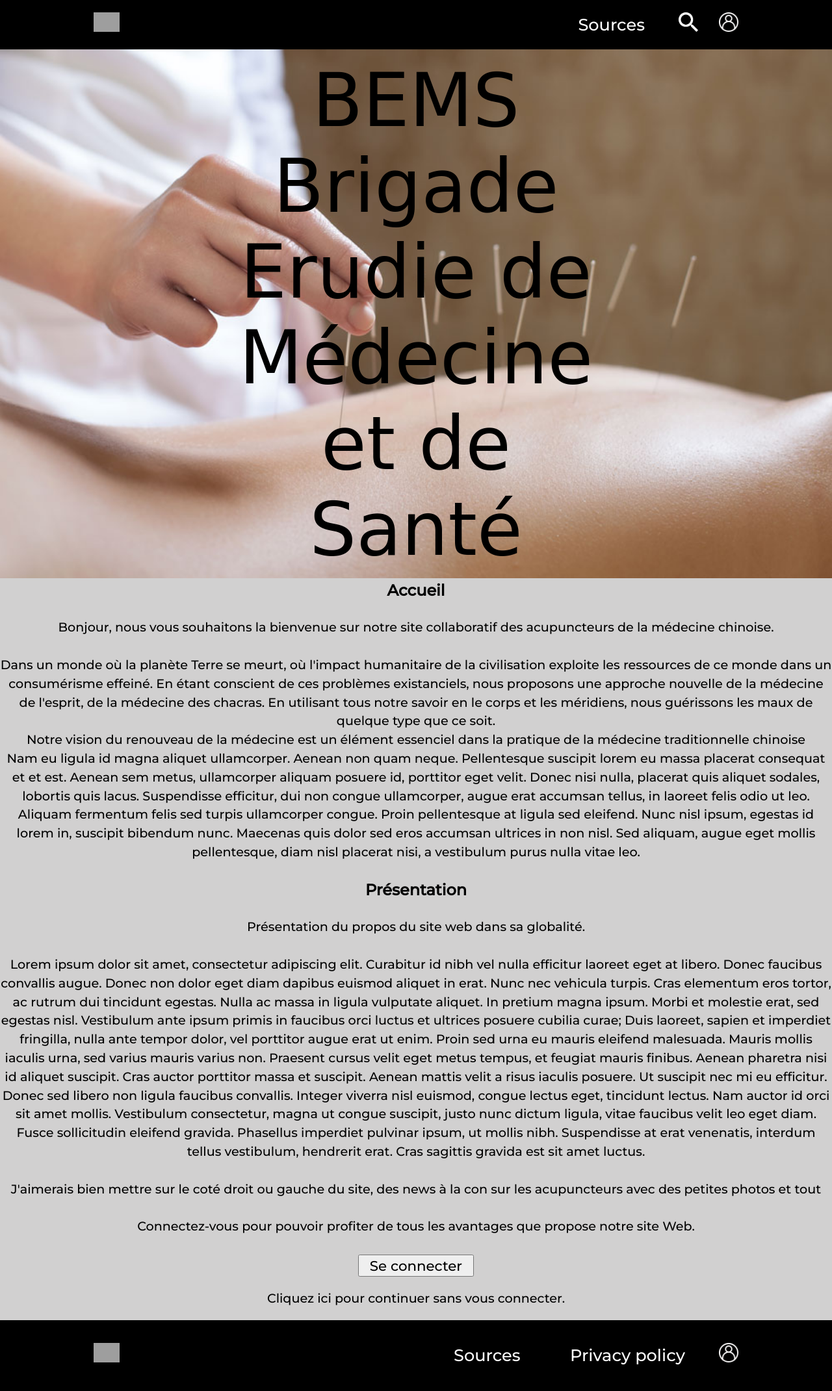
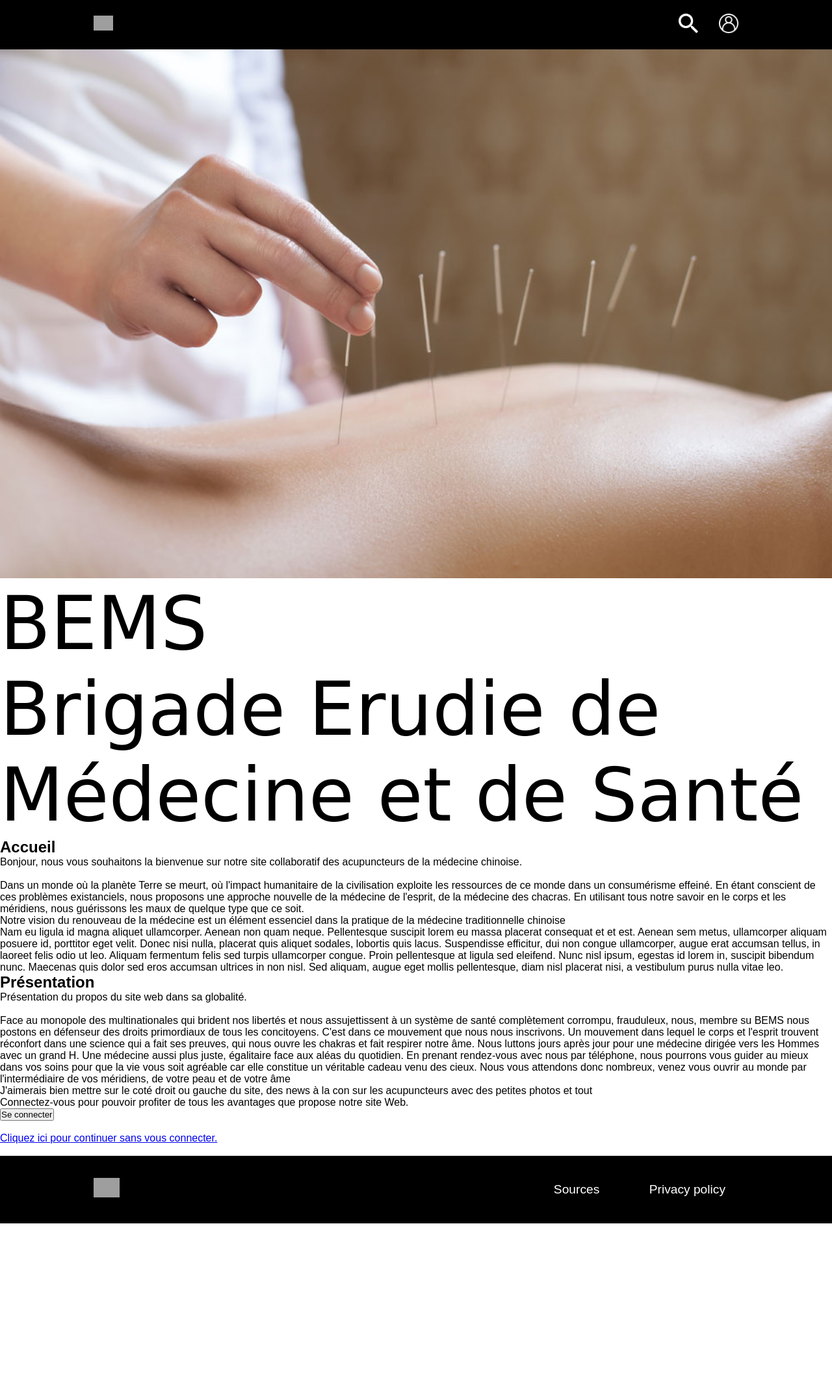
Before and after one commit to bubuoreo/TIDAL, a PHP site: page /login/view/html/index.html in a window 1280 px wide. Shown: the whole page at 65% size. After the commit the page ends 1883 px from the top, so only its background shows below. Run offline with PHP 8.4, Linux system fonts and the light colour scheme; some libraries are stand-ins or nearby versions; grey boxes are pictures that could not be loaded.

Commit message:
maj header et footer css à part

```diff
--- /dev/null
+++ b/view/css/footer.css
@@ -0,0 +1,59 @@
+/*Description du footer*/
+footer {
+    background-color: rgb(0, 0, 0);
+    position: relative;
+    bottom: 0;
+    display: flex;
+    justify-content: space-between;
+    align-items: center;
+    padding: 5px 10%;
+    height: 13vh;
+}
+
+footer a{
+    font-family: "Montserrat", sans-serif;
+    font-weight: 500;
+    font-size: 120%;
+    padding: 2px 16px;
+    color: rgb(255, 255, 255);
+    text-decoration: none;
+}
+
+footer .logo {
+    cursor: pointer;
+    max-width: 10%;
+    max-height: 10%;
+}
+
+footer nav{
+    flex-grow: 1;
+    display: flex;
+    justify-content: flex-end;
+}
+
+footer .nav_links{
+    list-style: none;
+}
+
+footer .nav_links li{
+    display: inline-block;
+    padding: 0px 20px;
+}
+
+footer .nav_links li a {
+    transition: all 0.3s ease 0s;
+}
+
+footer .nav_links li a:hover{
+    color: turquoise;
+}
+
+footer .btn {
+    border: none;
+    cursor: pointer;
+    transition: all 0.3s ease 0s;
+}
+
+footer .btn:hover{
+    background-color: rgba(0,136,169,0.8);
+}
--- /dev/null
+++ b/view/css/header.css
@@ -0,0 +1,68 @@
+/* Configuration des éléments de base pour les affichages des éléments communs*/
+* {
+    box-sizing: border-box;
+    margin: 0;
+    padding: 0;
+    font-family: "Montserrat", sans-serif;
+}
+
+header{
+    background-color: rgb(0, 0, 0);
+    top: 0;
+    display: flex;
+    justify-content: space-between;
+    align-items: center;
+    padding: 5px 10%;
+    height: 2cm;
+}
+
+header a{
+    font-family: "Montserrat", sans-serif;
+    font-weight: 500;
+    padding: 2px 16px;
+    color: rgb(255, 255, 255);
+    text-decoration: none;
+}
+
+header a.decale{
+    margin-left: 55%;
+}
+
+header .logo {
+    cursor: pointer;
+    max-width: 10%;
+    max-height: 10%;
+}
+
+header nav{
+    flex-grow: 1;
+    display: flex;
+    justify-content: flex-end;
+}
+
+header .nav_links{
+    list-style: none;
+}
+
+header .nav_links li{
+    display: inline-block;
+    padding: 0px 20px;
+}
+
+header .nav_links li a {
+    transition: all 0.3s ease 0s;
+}
+
+header .nav_links li a:hover{
+    color: turquoise;
+}
+
+header .btn {
+    border: none;
+    cursor: pointer;
+    transition: all 0.3s ease 0s;
+}
+
+header .btn:hover{
+    background-color: rgba(0,136,169,0.8);
+}
--- a/view/css/index.css
+++ b/view/css/index.css
@@ -1,20 +1,16 @@
 @import url('https://fonts.googleapis.com/css?family=Montserrat:500');
 
-/* Configuration des éléments de base pour les affichages des éléments communs*/
-* {
-    box-sizing: border-box;
-    margin: 0;
-    padding: 0;
-    font-family: "Montserrat", sans-serif;
-}
-
-li, a,button {
+li, a, button {
     font-family: "Montserrat", sans-serif;
     font-weight: 500;
-    font-size: 16pt;
+    /* font-size: 16pt; */
     padding: 2px 16px;
     color: rgb(255, 255, 255);
     text-decoration: none;
+}
+
+button{
+    font-size: 16px;
 }
 
 nav{
@@ -24,24 +20,12 @@ nav{
 }
 
 /* pour la satisfaction du critère d'accessibilité AAA du site web */
-p,a {
+p, a {
     font-size: 120%;
     line-height: 1.5em;
     margin: 1.5em 0;
 }
 
-
-
-
-header{
-    background-color: rgb(0, 0, 0);
-    top: 0;
-    display: flex;
-    justify-content: space-between;
-    align-items: center;
-    padding: 5px 10%;
-    height: 2cm;
-}
 
 
 /*Description CSS pour l'affichage de la photo avec le texte superposé*/
@@ -69,12 +53,6 @@ footer {
     height: 15%;
 }
 
-.logo {
-    cursor: pointer;
-    max-width: 10%;
-    max-height: 10%;
-}
-
 /*Description du body*/
 body {
     background-color: rgb(209, 208, 208);
@@ -82,31 +60,6 @@ body {
 
 .centré {
     text-align: center;
-}
-
-.nav_links{
-    list-style: none;
-}
-.nav_links li{
-    display: inline-block;
-    padding: 0px 20px;
-
-}
-.nav_links li a {
-    transition: all 0.3s ease 0s;
-}
-.nav_links li a:hover {
-    color: turquoise;
-}
-.btn{
-    /* padding: 0px 0px; */
-    border: none;
-    cursor: pointer;
-    transition: all 0.3s ease 0s;
-
-}
-.btn:hover{
-    background-color: rgba(0,136,169,0.8);
 }
 
 #connexion {
@@ -164,7 +117,7 @@ body {
     text-decoration: none;
 }
 
-.souligne:hover {
+.souligne:hover, .continuer{
     color: rgb(0, 0, 0);
 }
 
@@ -184,6 +137,3 @@ body {
 .souligne:hover::before {
     transform: scaleX(1);
 }
-.continuer {
-    color: rgb(0, 0, 0);
-}
--- a/view/css/listeSympthome.css
+++ b/view/css/listeSympthome.css
@@ -10,7 +10,7 @@
 li, a {
     font-family: "Montserrat", sans-serif;
     font-weight: 500;
-    font-size: 15px;
+    /* font-size: 15px; */
     padding: 2px 16px;
     color: rgb(255, 255, 255);
     text-decoration: none;
--- a/view/css/login.css
+++ b/view/css/login.css
@@ -11,7 +11,7 @@
 li, a,button {
     font-family: "Montserrat", sans-serif;
     font-weight: 500;
-    font-size: 16pt;
+    /* font-size: 16pt; */
     padding: 2px 16px;
     color: rgb(255, 255, 255);
     text-decoration: none;
@@ -24,7 +24,7 @@ nav{
 }
 
 /* pour la satisfaction du critère d'accessibilité AAA du site web */
-p,a {
+p, a {
     font-size: 120%;
     line-height: 1.5em;
     margin: 1.5em 0;
--- a/view/css/sources.css
+++ b/view/css/sources.css
@@ -10,7 +10,7 @@
 li, a,button {
     font-family: "Montserrat", sans-serif;
     font-weight: 500;
-    font-size: 15px;
+    /* font-size: 15px; */
     padding: 2px 16px;
     color: rgb(255, 255, 255);
     text-decoration: none;
--- a/view/html/index.html
+++ b/view/html/index.html
@@ -1,7 +1,9 @@
 <!DOCTYPE html>
 <html lang="fr">
 <head>
-    <link rel="stylesheet" href="../../view/css/index.css">
+    <!-- <link rel="stylesheet" href="../../view/css/index.css"> -->
+    <link rel="stylesheet" href="../css/header.css">
+    <link rel="stylesheet" href="../css/footer.css">
     <meta charset="UTF-8">
     <meta http-equiv="X-UA-Compatible" content="IE=edge">
     <meta name="viewport" content="width=device-width, initial-scale=1.0">
@@ -9,16 +11,13 @@
 </head>
 <body>
     <header>
-        <a href="../../view/html/index.html"><img class="logo" src="../../view/images/logo.png" alt="Le logo du BEMS"></a>
+        <a href="../../view/html/index.html">
+            <img class="logo" src="../../view/images/logo.png" alt="Le logo du BEMS">
+        </a>
+        <a class="btn decale"  href="/search"><img src="../../view/images/picto_loupe.png" alt="Recherche" width="30" height="30"></a>
+        <a class="btn"  href="../../view/html/login.html"><img src="../../view/images/connexion.png" alt="Connexion" width="30" height="30"></a>
+    </header>
 
-        <nav>
-            <ul class="nav_links">
-                <li><a href="../../view/html/sources.html">Sources</a></li>
-            </ul>
-        </nav>
-        <a class="cta btn"  href="/search"><img src="../../view/images/picto_loupe.png" alt="Recherche" width="30" height="30"></a>
-        <a class="cta btn"  href="../../view/html/login.html"><img src="../../view/images/connexion.png" alt="Connexion" width="30" height="30"></a>
-    </header>
     <div class="contenant">
         <img class="photo_accueil" src="../../view/images/acu_secu.jpg" alt="Image de fond du site de BEMS montrant une scéance d'acupuncture sur le dos" height="80%" width="100%">
         <div class="texte_centrer" style="font-family: Lucida Handwriting, cursive; font-size: 3cm;">BEMS<br>Brigade Erudie de Médecine et de Santé</div>
@@ -56,22 +55,18 @@
 
         <p class="centré">
             Présentation du propos du site web dans sa globalité. <br><br>
-            Lorem ipsum dolor sit amet, consectetur adipiscing elit. Curabitur id nibh vel nulla efficitur laoreet
-            eget at libero. Donec faucibus convallis augue. Donec non dolor eget diam dapibus euismod aliquet in
-            erat. Nunc nec vehicula turpis. Cras elementum eros tortor, ac rutrum dui tincidunt egestas. Nulla ac
-            massa in ligula vulputate aliquet. In pretium magna ipsum. Morbi et molestie erat, sed egestas nisl.
-            Vestibulum ante ipsum primis in faucibus orci luctus et ultrices posuere cubilia curae; Duis laoreet,
-            sapien et imperdiet fringilla, nulla ante tempor dolor, vel porttitor augue erat ut enim. Proin sed urna
-            eu mauris eleifend malesuada.
+            Face au monopole des multinationales qui brident nos libertés et nous assujettissent à un système de santé
+            complètement corrompu, frauduleux, nous, membre su BEMS nous postons en défenseur des droits primordiaux
+            de tous les concitoyens. C'est dans ce mouvement que nous nous inscrivons. Un mouvement dans lequel le corps
+            et l'esprit trouvent réconfort dans une science qui a fait ses preuves, qui nous ouvre les chakras et fait
+            respirer notre âme.
 
-            Mauris mollis iaculis urna, sed varius mauris varius non. Praesent cursus velit eget metus tempus, et
-            feugiat mauris finibus. Aenean pharetra nisi id aliquet suscipit. Cras auctor porttitor massa et suscipit.
-            Aenean mattis velit a risus iaculis posuere. Ut suscipit nec mi eu efficitur. Donec sed libero non ligula
-            faucibus convallis. Integer viverra nisl euismod, congue lectus eget, tincidunt lectus. Nam auctor id orci
-            sit amet mollis. Vestibulum consectetur, magna ut congue suscipit, justo nunc dictum ligula, vitae faucibus
-            velit leo eget diam. Fusce sollicitudin eleifend gravida. Phasellus imperdiet pulvinar ipsum, ut mollis
-            nibh. Suspendisse at erat venenatis, interdum tellus vestibulum, hendrerit erat. Cras sagittis gravida est
-            sit amet luctus.
+            Nous luttons jours après jour pour une médecine dirigée vers les Hommes avec un grand H. Une médecine aussi
+            plus juste, égalitaire face aux aléas du quotidien. En prenant rendez-vous avec nous par téléphone, nous
+            pourrons vous guider au mieux dans vos soins pour que la vie vous soit agréable car elle constitue un véritable
+            cadeau venu des cieux.
+            Nous vous attendons donc nombreux, venez vous ouvrir au monde par l'intermédiaire de vos méridiens, de votre
+            peau et de votre âme
         </p>
     </section>
 
@@ -111,9 +106,6 @@
                 <li><a href="../../view/html/policy.html">Privacy policy</a></li>
             </ul>
         </nav>
-            <a class="btn"  href="../../view/html/login.html">
-                <img src="../../view/images/connexion.png" alt="Connexion" width="30" height="30">
-            </a>
     </footer>
 </body>
 </html>
```
Also changed, not shown: view/html/policy.html (+15 -0 lines), view/html/search.html (+6 -5 lines), view/html/sources.html (+10 -4 lines), view/template/index.tpl (+13 -16 lines), README.md. Lines whose indentation alone changed are shown as unchanged.
